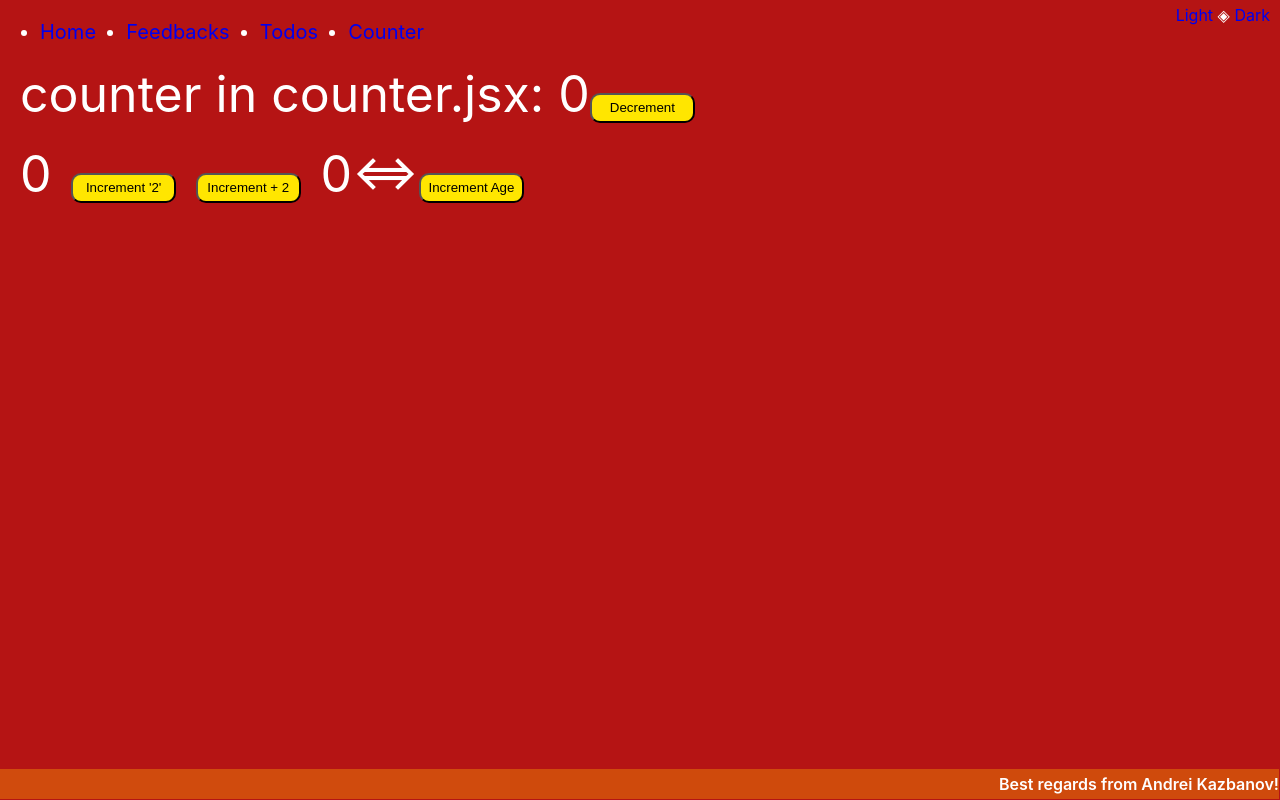
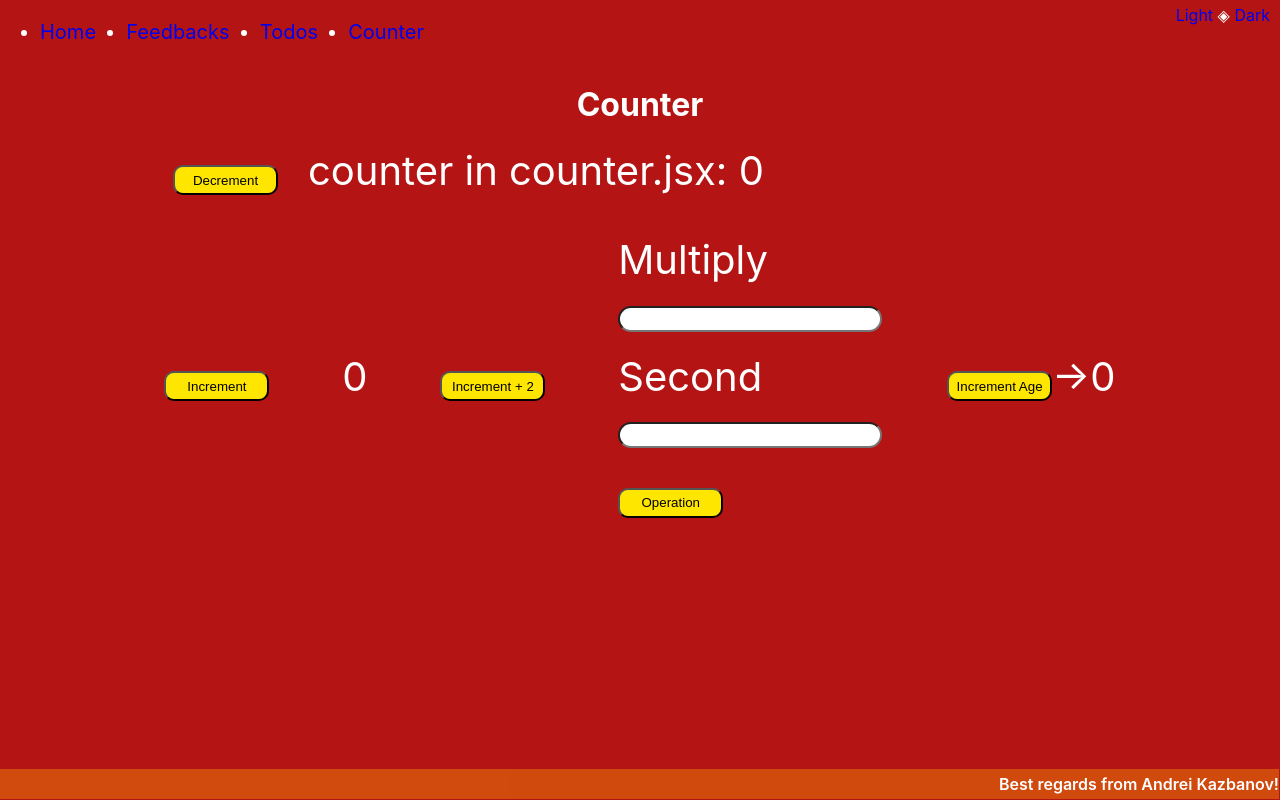
Before and after one commit to anri1983/feedback, a React (Create React App) app: page /counter in a window 1280 px wide. Built offline with nearby package versions, Linux system fonts and the light colour scheme.

Commit message:
multiply add

```diff
--- a/package.json
+++ b/package.json
@@ -14,6 +14,7 @@
     "react-router-dom": "^5.2.0",
     "react-scripts": "4.0.3",
     "redux": "^4.1.1",
+    "redux-thunk": "^2.3.0",
     "web-vitals": "^1.1.2"
   },
   "scripts": {
--- a/src/Counter/Counter.jsx
+++ b/src/Counter/Counter.jsx
@@ -2,9 +2,9 @@ import React, { useEffect, useState } from 'react';
 import styles from './Counter.module.scss';
 import CounterButtons from '../CounterButtons/CountrButtons';
 import { Provider } from 'react-redux';
-import actionTypes from '../Redux/ActionTypes';
 import store from '../Redux/Store';
-import {initialState} from '../Redux/Reducers'
+import {initialState} from '../Redux/Reducers';
+import { decrement, increment} from '../Redux/ActionsCreators';
 
 function Counter () {
     const [isStoreSubsribed, setStoreSubsribed] = useState(false);
@@ -19,9 +19,9 @@ function Counter () {
                 setCounter(state.counter);
             });
 
-          store.dispatch({ type: actionTypes.INCREMENT });
+            store.dispatch(increment());
 
-          store.dispatch({ type: actionTypes.DECREMENT });
+            store.dispatch(decrement());
 
             setStoreSubsribed(true);
 
@@ -33,9 +33,10 @@ function Counter () {
     }
   return(
   <div className = {styles.redIncr}>
-  <div style = {{fontSize: "50px"}}>
+  <h1>Counter</h1>
+    <div style = {{fontSize: "40px"}}>
+          <button className = {styles.btn} onClick={onButtonClick}>Decrement</button>
           counter in counter.jsx: {counter}
-        <button className = {styles.btn} onClick={onButtonClick}>Decrement</button>
     </div>
 
   <Provider store={store}>
--- a/src/Counter/Counter.module.scss
+++ b/src/Counter/Counter.module.scss
@@ -1,6 +1,7 @@
 
 .redIncr{
-    padding-left: 20px;
+     width: 80%; margin: auto;
 }
 .btn{
-    background-color: rgb(255, 230, 0); border-radius: 10px; width: 105px; height: 30px;}
+    background-color: rgb(255, 230, 0); border-radius: 10px; width: 105px; height: 30px; margin: 10px 30px 0px 45px;
+}
--- a/src/CounterButtons/Buttons.module.scss
+++ b/src/CounterButtons/Buttons.module.scss
@@ -2,5 +2,9 @@
     background-color: rgb(255, 230, 0); border-radius: 10px; width: 105px; height: 30px;
 }
 .countBtn{
-    display: flex; width: 40%; justify-content: space-between; padding-top: 20px; font-size: 50px; align-items: center;
+    display: flex; justify-content: space-around; padding-top: 40px; font-size: 40px; align-items: center;
 }
+.form
+{
+width: 25%;
+}
--- a/src/CounterButtons/CountrButtons.jsx
+++ b/src/CounterButtons/CountrButtons.jsx
@@ -1,37 +1,49 @@
 import React  from "react";
-import actionTypes from '../Redux/ActionTypes';
 import { useSelector, useDispatch } from 'react-redux';
-import styles from './Buttons.module.scss'
+import styles from './Buttons.module.scss';
+import * as ActionsCreators from '../Redux/ActionsCreators';
 
 const CounterButtons = () => {
     const dispatch = useDispatch();
     const ButtonClick = (count) => {
-        let action;
-        if (count) {
-            action = { type: actionTypes.INCREMENT, payload: count };
-        } else {
-            action = { type: actionTypes.INCREMENT };
-        }
-        dispatch(action);
+        dispatch(ActionsCreators.incrementAsync(count));
     }
-    const onAgeButtonClick = () => {
-        dispatch({ type: actionTypes.INCREMENT_AGE });
+    const ageButtonClick = () => {
+        dispatch(ActionsCreators.incrementAge());
     }
     const counter = useSelector(state => state.counter);
     const age = useSelector(state => state.age);
 
+
+    const operation = (e)=>{
+        e.preventDefault();
+        const multiplifier = e.target.multiplifier.value;
+        const second = e.target.second.value;
+
+        setTimeout ( () => {
+            dispatch(ActionsCreators.multiply(multiplifier*counter));
+         },second * 1000)
+    };
+
+
     return (
     <div className = {styles.countBtn}>
+        <div>
+        <button  onClick={ButtonClick.bind(null, 1)}>Increment</button>
+        </div>
         {counter}{''}
-        <div>
-        <button  onClick={ButtonClick.bind(null, 1)}>Increment '2'</button>
-        </div>
         <div>
         <button  onClick={() => {ButtonClick(2); }}>Increment + 2</button>
         </div>
+        <div className = {styles.form}>
+        <form onSubmit = {operation}>
+        <span>Multiply</span><input type="text" name = 'multiplifier'></input>
+        <span>Second</span><input type="text" name = 'second'></input>
+            <button type ='submit'>Operation</button>
+        </form>
+        </div>
         <div>
-        {age}&hArr;
-        <button  onClick={onAgeButtonClick}>Increment Age</button>
+        <button  onClick={ageButtonClick}>Increment Age</button>&#8594;{age}
         </div>
 
     </div>
--- a/src/Redux/ActionTypes.js
+++ b/src/Redux/ActionTypes.js
@@ -1,7 +1,7 @@
- const actionTypes = {
-
+const actionTypes = {
     INCREMENT: 'INCREMENT',
     INCREMENT_AGE: 'INCREMENT_AGE',
     DECREMENT: 'DECREMENT',
+    MULTIPLY: 'MULTIPLY',
 }
 export default actionTypes;
--- /dev/null
+++ b/src/Redux/ActionsCreators.js
@@ -0,0 +1,14 @@
+import actionTypes from './ActionTypes';
+
+export const incrementAge = () => ({ type: actionTypes.INCREMENT_AGE });
+export const decrement = () => ({ type: actionTypes.DECREMENT });
+export const increment = count => ({ type: actionTypes.INCREMENT, payload: count });
+export const multiply = value => ({type: actionTypes.MULTIPLY, payload: value});
+
+export function incrementAsync(count) {
+    return (dispatch) => {
+        setTimeout(() => {
+            dispatch(increment(count));
+        }, 1500);
+    };
+}
--- a/src/Redux/Reducers.js
+++ b/src/Redux/Reducers.js
@@ -16,6 +16,8 @@ export function counterReducer(state = initialState, action) {
             return { ...state, age: state.age + 1 };
         case actionTypes.DECREMENT:
             return { ...state, counter: state.counter - 1 };
+        case actionTypes.MULTIPLY:
+            return { ...state, counter: action.payload };
         default:
             return { ...state, counter: state.counter };
     }
--- a/src/Redux/Store.js
+++ b/src/Redux/Store.js
@@ -1,8 +1,14 @@
-import { createStore } from 'redux';
-import  {counterReducer}  from './Reducers';
+import {createStore, compose, applyMiddleware} from 'redux';
+import {counterReducer}  from './Reducers';
+import thunk from 'redux-thunk';
 
 const devtools = window.__REDUX_DEVTOOLS_EXTENSION__ ? window.__REDUX_DEVTOOLS_EXTENSION__() : a => a;
-
-const store = createStore(counterReducer, devtools);
+const store = createStore(
+    counterReducer,
+    compose(
+        applyMiddleware(thunk),
+        devtools
+    )
+);
 
 export default store;
```
Also changed, not shown: 1 other file (tests, documents, lock files or other folders). Lines whose indentation alone changed are shown as unchanged.
